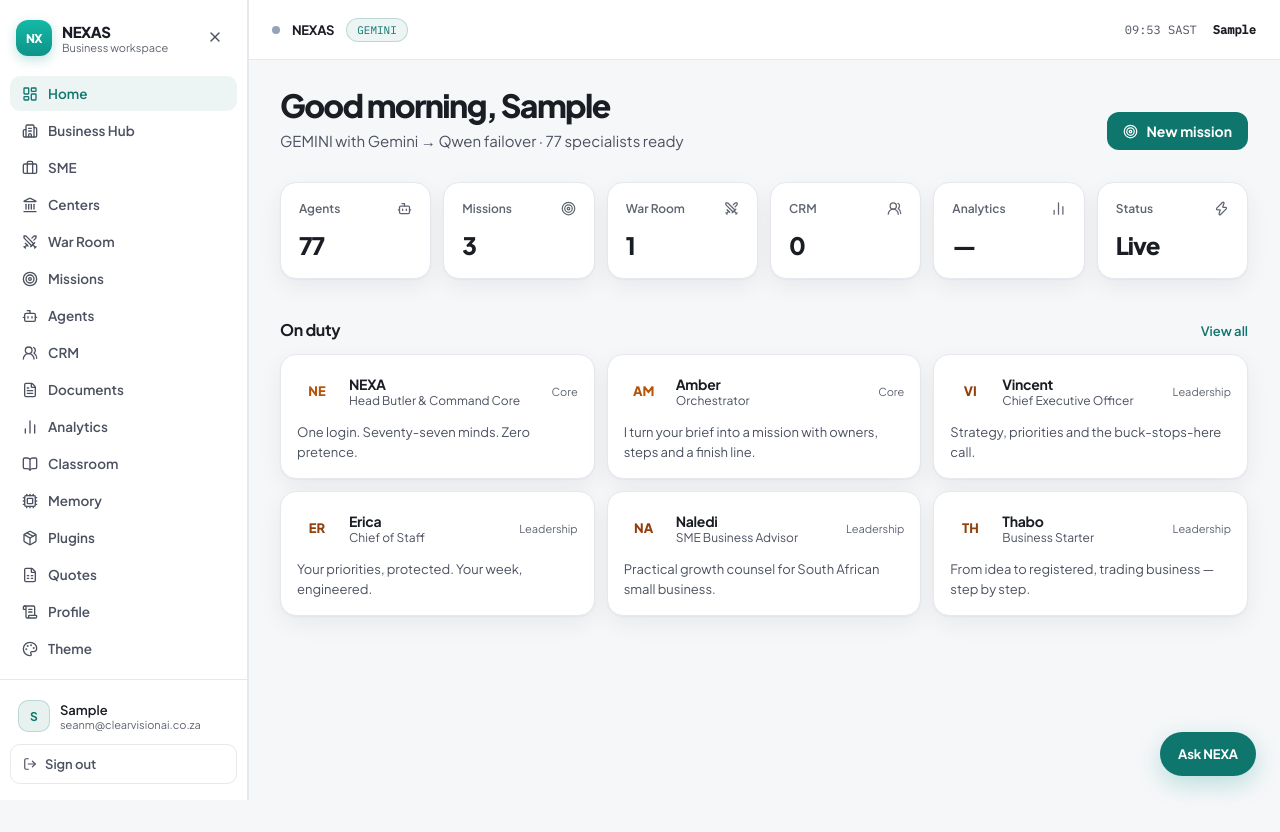
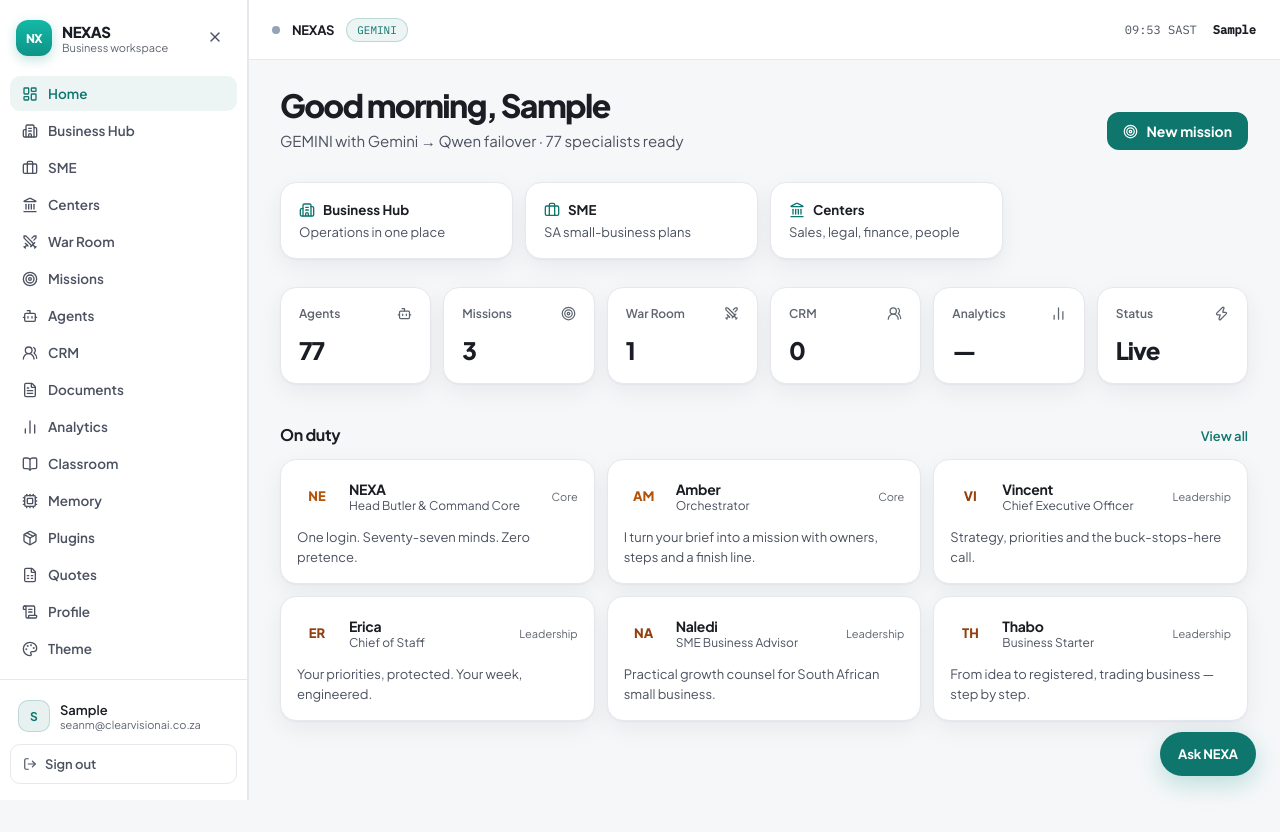
Before and after one commit to seanie84/seanie84.github.io, a React (Vite) app: page /login in a window 1280 px wide. Both pictures are taken after typing "Sample", "Sample123", "Sample123" into the empty fields and a click on the button "Save password and enter". Before the commit the page ends 800 px from the top, so only its background shows below. Built offline with nearby package versions, Linux system fonts and the light colour scheme.

Commit message:
feat: surface Business Hub, SME, and Centers on home

```diff
--- a/src/pages/Dashboard.tsx
+++ b/src/pages/Dashboard.tsx
@@ -4,7 +4,7 @@ import agentsRaw from '../data/agents.json';
 import { type Agent } from '../data/types';
 import { getCategoryColor } from '../data/categories';
 import { ENGINE_SHORT, getEngine, getFailover } from '../lib/engine';
-import { Bot, Target, Swords, Users2, BarChart2, Zap } from 'lucide-react';
+import { Bot, Target, Swords, Users2, BarChart2, Zap, Building2, Briefcase, Landmark } from 'lucide-react';
 
 const agents = agentsRaw as Agent[];
 
@@ -15,6 +15,12 @@ const STATS = [
   { label: 'CRM', value: '0', icon: Users2 },
   { label: 'Analytics', value: '—', icon: BarChart2 },
   { label: 'Status', value: 'Live', icon: Zap },
+];
+
+const HUBS = [
+  { to: '/hub', label: 'Business Hub', blurb: 'Operations in one place', Icon: Building2 },
+  { to: '/sme', label: 'SME', blurb: 'SA small-business plans', Icon: Briefcase },
+  { to: '/centers', label: 'Centers', blurb: 'Sales, legal, finance, people', Icon: Landmark },
 ];
 
 export default function Dashboard() {
@@ -47,6 +53,20 @@ export default function Dashboard() {
         >
           <Target size={15} /> New mission
         </button>
+      </div>
+
+      <div style={{ display: 'grid', gridTemplateColumns: 'repeat(auto-fill, minmax(220px, 1fr))', gap: 12, marginBottom: 28 }}>
+        {HUBS.map(({ to, label, blurb, Icon }) => (
+          <button key={to} type="button" onClick={() => navigate(to)} className="glass" style={{
+            textAlign: 'left', padding: 18, cursor: 'pointer', border: '1px solid var(--line)', background: '#fff',
+          }}>
+            <div style={{ display: 'flex', alignItems: 'center', gap: 8, marginBottom: 6 }}>
+              <Icon size={16} color="var(--cyan)" />
+              <span style={{ fontWeight: 700, color: 'var(--ink)' }}>{label}</span>
+            </div>
+            <p style={{ fontSize: 13, color: 'var(--ink-2)' }}>{blurb}</p>
+          </button>
+        ))}
       </div>
 
       <div style={{ display: 'grid', gridTemplateColumns: 'repeat(auto-fill, minmax(150px, 1fr))', gap: 12, marginBottom: 40 }}>
```
